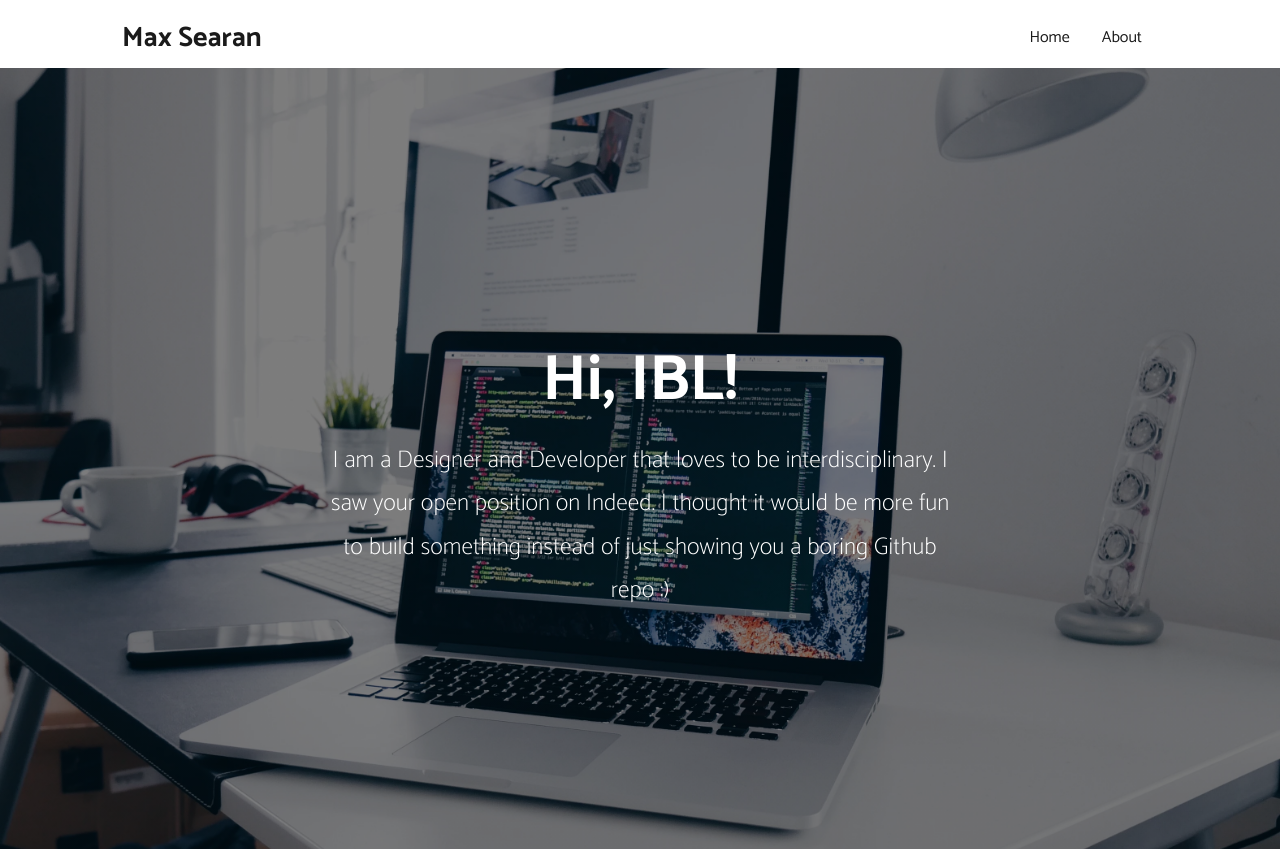
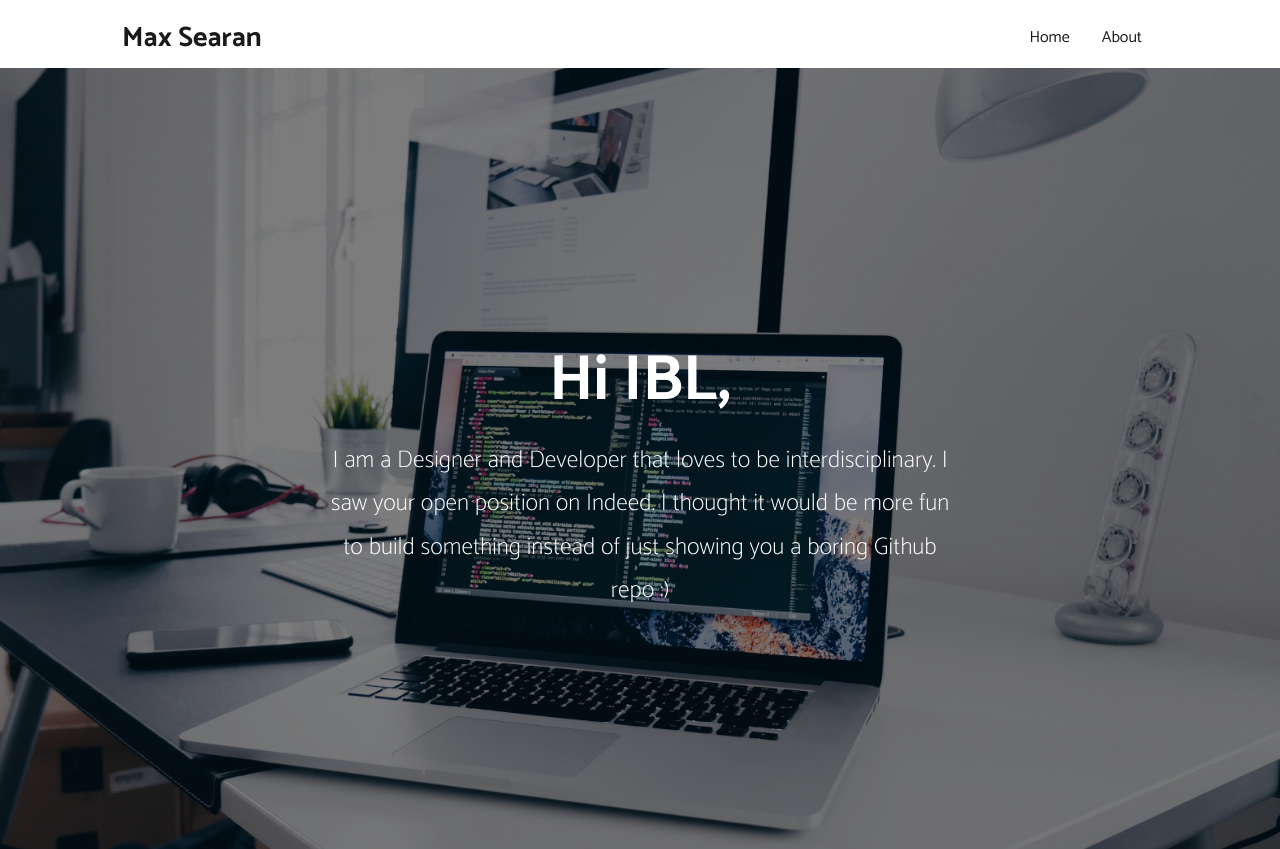
Before and after one commit to 22940dev/landing_page-simple, a plain HTML site: page index.html in a window 1280 px wide. Shown: the top 849 px of the page. Drawn offline with nearby package versions, Linux system fonts and the light colour scheme.

Commit message:
Update index.html

```diff
--- a/index.html
+++ b/index.html
@@ -26,7 +26,7 @@
     <section class="hero">
         <div class="container">
             <div class="cta">
-                <h1 class="title, hero-title">Hi, IBL!</h1>
+                <h1 class="title, hero-title">Hi IBL,</h1>
                 <p class="blurb">
                     I am a Designer and Developer that loves to be interdisciplinary. I saw your open position on Indeed. I thought it would be more fun to build something instead of just showing you a boring Github repo :)
                 </p>
```
